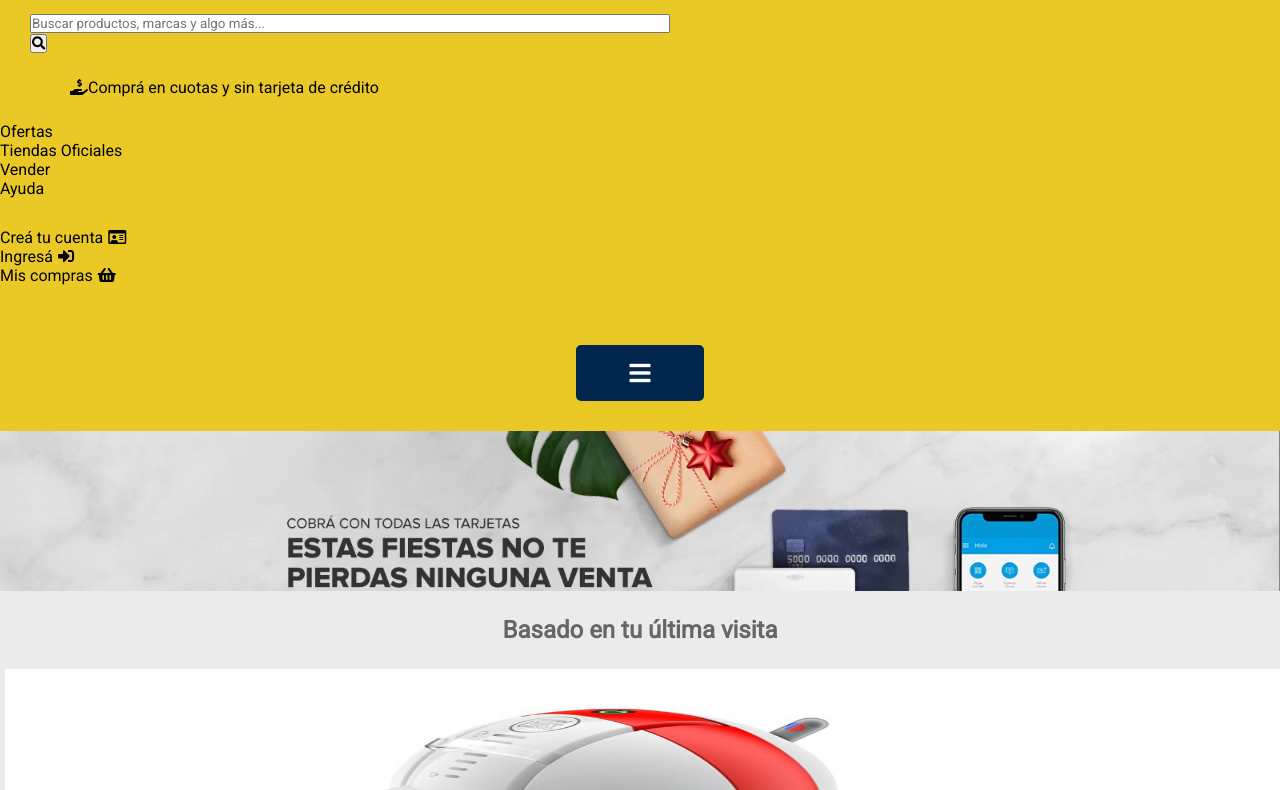
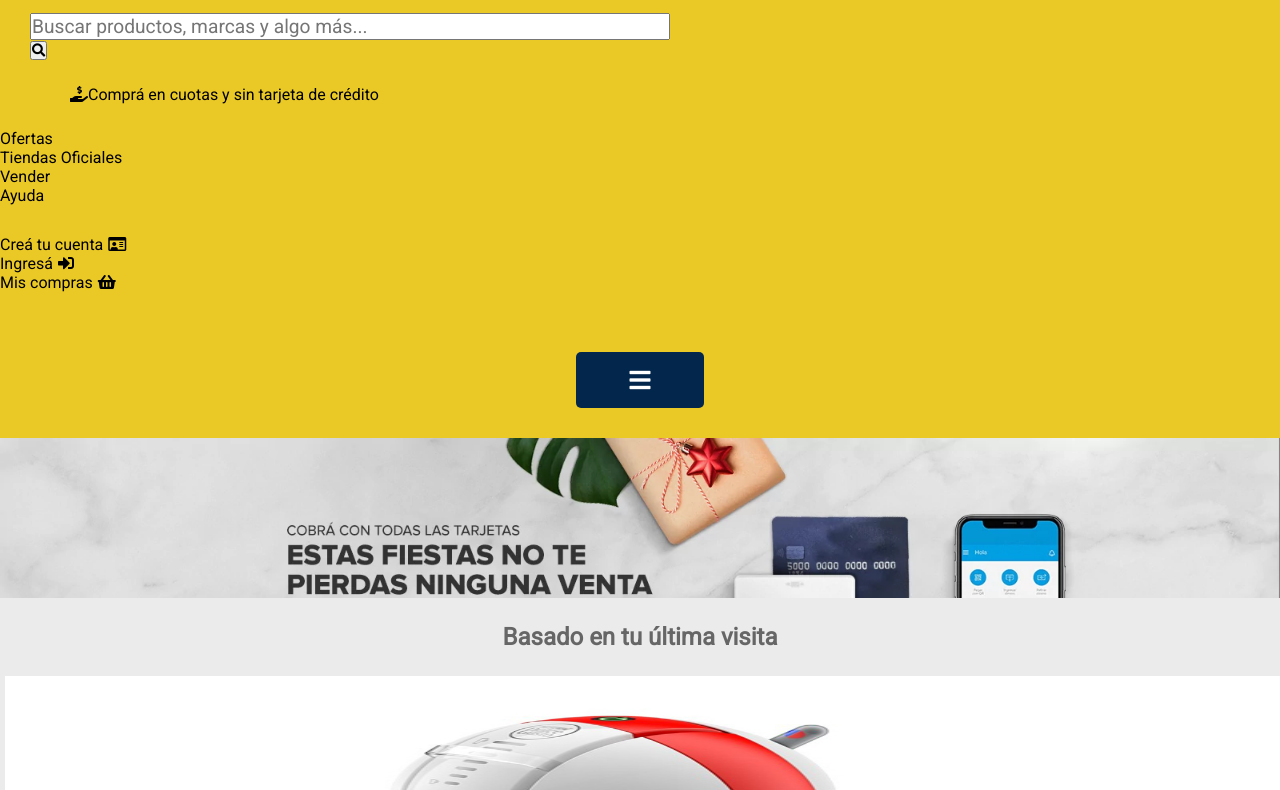
Before and after one commit to EzeBauer/Mockup-MercadoLiebre, a website: page views/home.html in a window 1280 px wide. Shown: the part 189-979 px from the top of the page. Drawn offline with Linux system fonts and the light colour scheme; files whose address does not match are found by name.

Commit message:
"modificacion en el search"

```diff
--- a/public/css/home.css
+++ b/public/css/home.css
@@ -24,6 +24,7 @@ h2 {
 .buscar form input[type="text"] {
   display: inline-block;
   width: 50vw;
+  font-size: larger;
 }
 
 .encabezado .menu1,
```
Also changed, not shown: views/home.html (+1 -2 lines).
